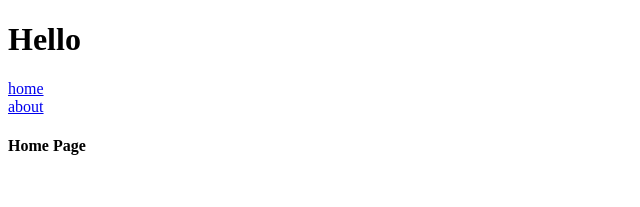
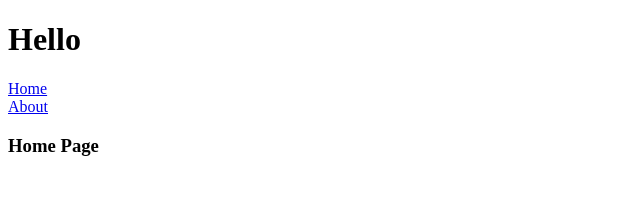
Before and after one commit to inno-leokim/routertest, a Vue app: page / in a window 1280 px wide. Shown: the top 207 px of the page, without its empty margins (0-640 px from the left). Built offline with nearby package versions, Linux system fonts and the light colour scheme.

Commit message:
[EDIT] Add browser auto open in vue.config.js

```diff
--- a/src/App.vue
+++ b/src/App.vue
@@ -1,8 +1,8 @@
 <template>
-  <div id="app">
+  <div>
     <h1>Hello</h1>
-    <router-link to="/">home</router-link><br>
-    <router-link to="/about">about</router-link>
+    <div><router-link to="/">Home</router-link></div>
+    <div><router-link to="/about">About</router-link></div>
   </div>
   <router-view></router-view>
 </template>
@@ -11,4 +11,5 @@
 </script>
 
 <style>
+
 </style>
--- a/src/views/About.vue
+++ b/src/views/About.vue
@@ -1,13 +1,17 @@
-<template lang="">
+<template>
     <div>
-        <h4>About</h4>
+        <div>
+            <h3>About Page</h3>
+        </div>
     </div>
 </template>
+
 <script>
-export default {
+    export default {
 
-}
+    }
 </script>
-<style lang="">
+
+<style scoped>
 
 </style>
--- a/src/views/ErrorPage.vue
+++ b/src/views/ErrorPage.vue
@@ -1,6 +1,6 @@
 <template lang="">
     <div>
-        <h1>Error Page</h1>
+        <h1>Error Page - 404 Not Found</h1>
     </div>
 </template>
 <script>
--- a/src/views/Home.vue
+++ b/src/views/Home.vue
@@ -1,13 +1,15 @@
-<template lang="">
+<template>
     <div>
-        <h4>Home Page</h4>
+        <h3>Home Page</h3>
     </div>
 </template>
+
 <script>
-export default {
+    export default {
 
-}
+    }
 </script>
-<style lang="">
+
+<style scoped>
 
 </style>
--- a/vue.config.js
+++ b/vue.config.js
@@ -1,5 +1,19 @@
 const { defineConfig } = require('@vue/cli-service')
+const path = require('path');
+const { config } = require('process');
+
 module.exports = defineConfig({
   transpileDependencies: true,
-  lintOnSave: false
+  lintOnSave: false,
+  devServer: {
+    open: true
+  },
+  configureWebpack: {
+    resolve: {
+        alias: {
+            '@': path.join(__dirname, 'src/')
+        }
+    }
+  }
+
 })
```
Also changed, not shown: src/components/ErrorPage.vue (deleted, +0 -11 lines), src/components/Home.vue (deleted, +0 -11 lines), src/main.js (+3 -4 lines), src/router/index.js (+5 -5 lines).
